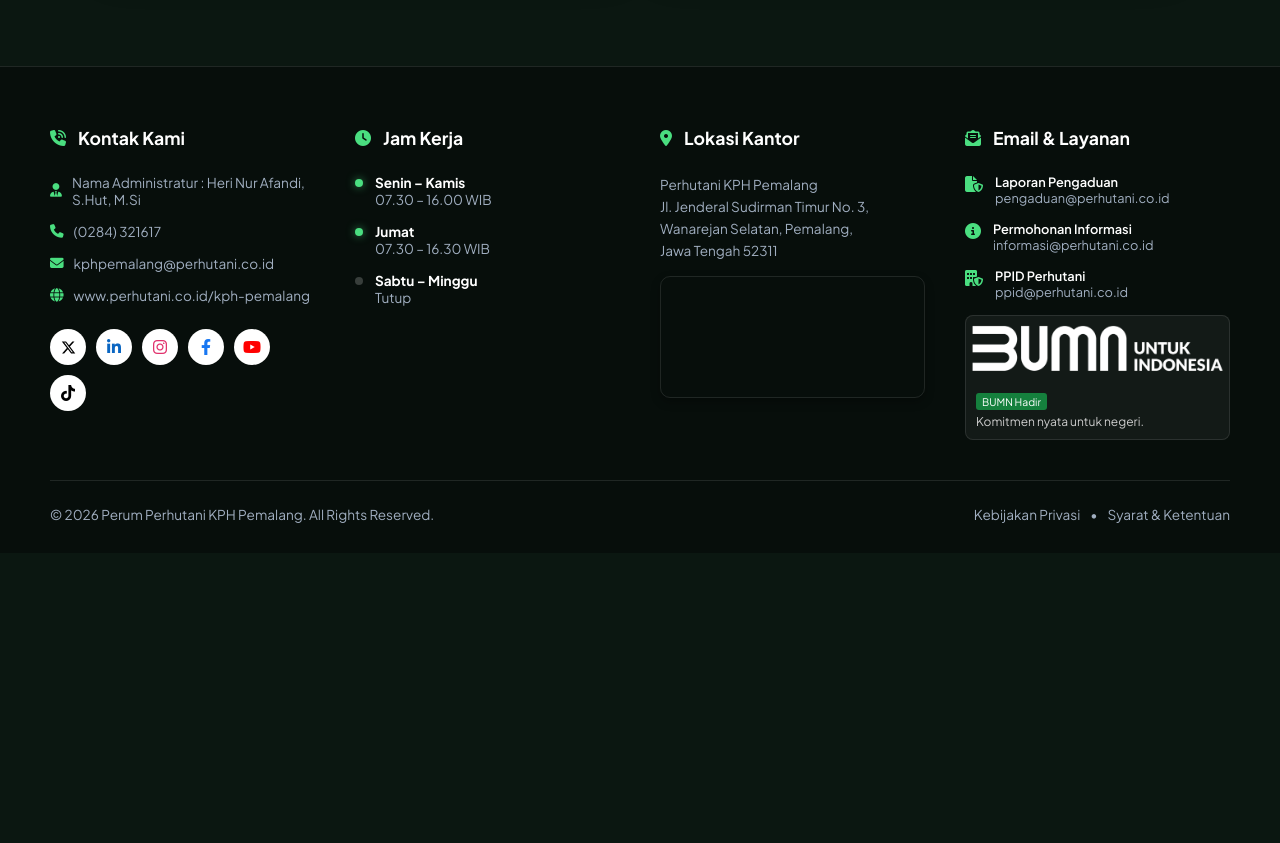
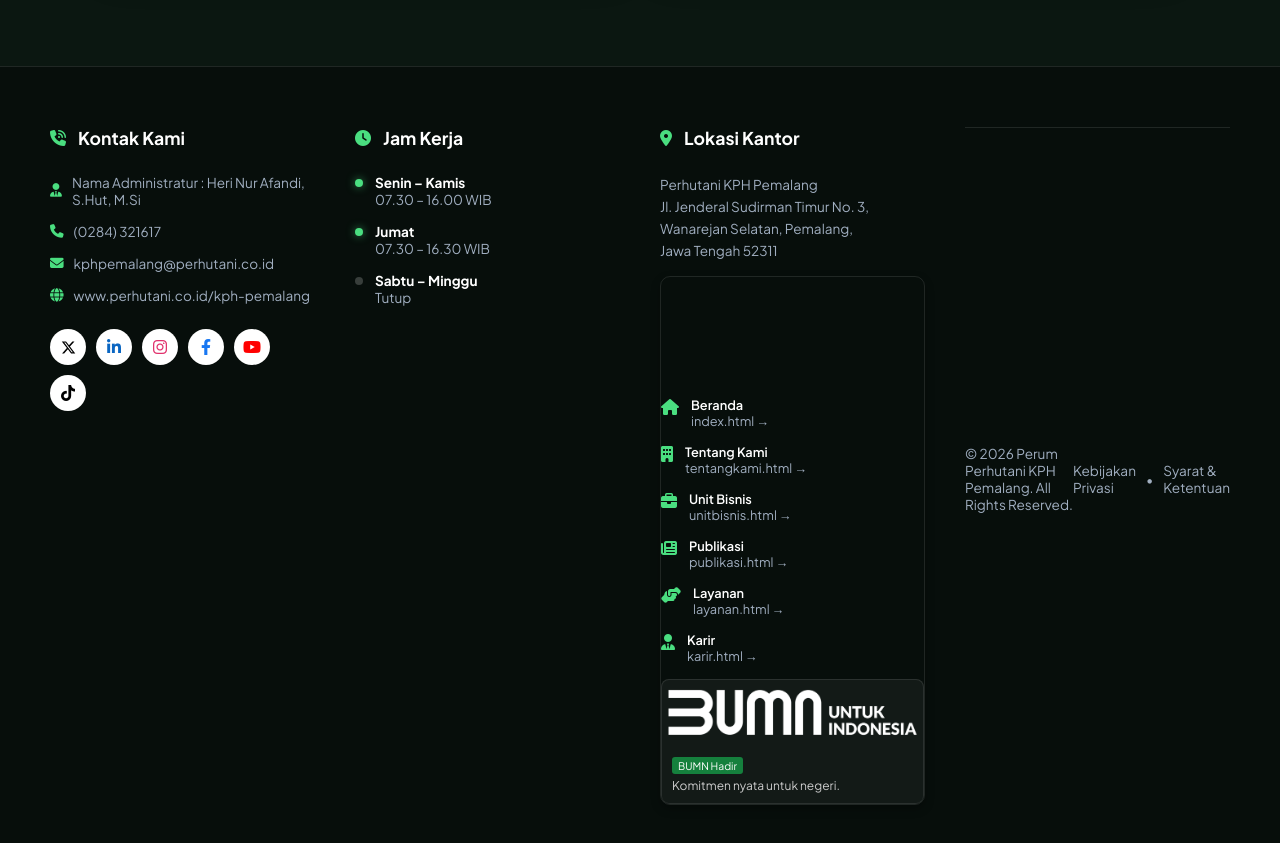
Before and after one commit to nizarkhoerunniza/nizarkphpemalang, a plain HTML site: page index.html in a window 1280 px wide. Shown: the part 3040-3883 px from the top of the page. Before the commit the page ends 3593 px from the top, so only its background shows below. Drawn offline with nearby package versions, Linux system fonts and the light colour scheme; no server answers; grey boxes are pictures that could not be loaded; a web font is replaced by a local one.

Commit message:
Update index.html

```diff
--- a/index.html
+++ b/index.html
@@ -541,38 +541,50 @@
                         referrerpolicy="no-referrer-when-downgrade"
                         title="Peta Lokasi Perhutani KPH Pemalang">
                     </iframe>
-                </div>
-            </div>
-
-            <div class="footer-col">
-                <div class="footer-heading">
-                    <i class="fa-solid fa-envelope-open-text"></i>
-                    <h4>Email & Layanan</h4>
-                </div>
                 <ul class="service-links-footer">
                     <li>
-                        <i class="fa-solid fa-file-shield"></i>
+                        <i class="fa-solid fa-house"></i>
                         <div>
-                            <span>Laporan Pengaduan</span>
-                            <a href="mailto:pengaduan@perhutani.co.id">pengaduan@perhutani.co.id</a>
+                            <span>Beranda</span>
+                            <a href="index.html">index.html &rarr;</a>
                         </div>
                     </li>
                     <li>
-                        <i class="fa-solid fa-circle-info"></i>
+                        <i class="fa-solid fa-building"></i>
                         <div>
-                            <span>Permohonan Informasi</span>
-                            <a href="mailto:informasi@perhutani.co.id">informasi@perhutani.co.id</a>
+                            <span>Tentang Kami</span>
+                            <a href="tentangkami.html">tentangkami.html &rarr;</a>
                         </div>
                     </li>
                     <li>
-                        <i class="fa-solid fa-building-shield"></i>
+                        <i class="fa-solid fa-briefcase"></i>
                         <div>
-                            <span>PPID Perhutani</span>
-                            <a href="mailto:ppid@perhutani.co.id">ppid@perhutani.co.id</a>
+                            <span>Unit Bisnis</span>
+                            <a href="unitbisnis.html">unitbisnis.html &rarr;</a>
+                        </div>
+                    </li>
+                    <li>
+                        <i class="fa-solid fa-newspaper"></i>
+                        <div>
+                            <span>Publikasi</span>
+                            <a href="publikasi.html">publikasi.html &rarr;</a>
+                        </div>
+                    </li>
+                    <li>
+                        <i class="fa-solid fa-handshake-angle"></i>
+                        <div>
+                            <span>Layanan</span>
+                            <a href="layanan.html">layanan.html &rarr;</a>
+                        </div>
+                    </li>
+                    <li>
+                        <i class="fa-solid fa-user-tie"></i>
+                        <div>
+                            <span>Karir</span>
+                            <a href="karir.html">karir.html &rarr;</a>
                         </div>
                     </li>
                 </ul>
-
                 <div class="photo-wrapper-small" style="margin-top: 15px;">
                     <div class="bumn-photo-card" style="background: rgba(255,255,255,0.05); border-radius: 8px; overflow: hidden; border: 1px solid rgba(255,255,255,0.1);">
                         <img src="assets/bumn.jpg" alt="BUMN untuk Negeri" style="width: 100%; height: auto; max-height: 90px; object-fit: contain; display: block;">
```
